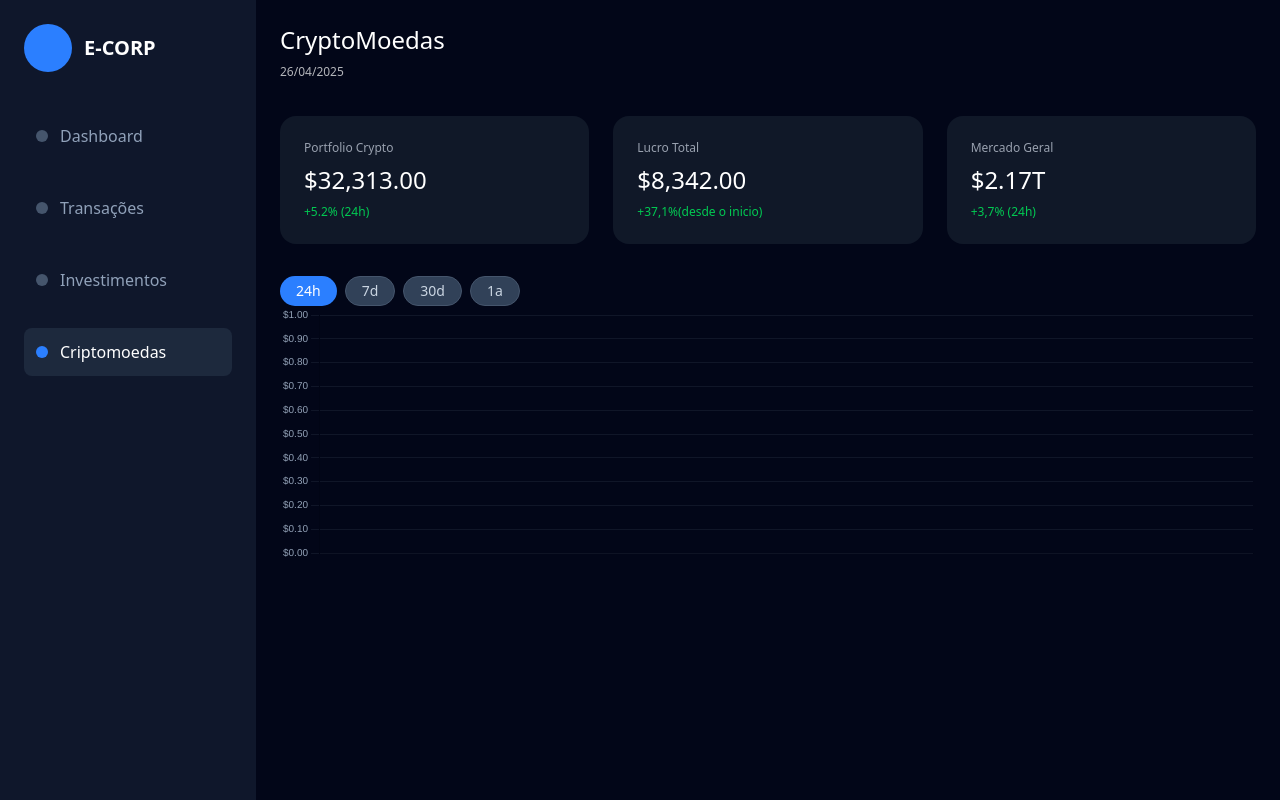
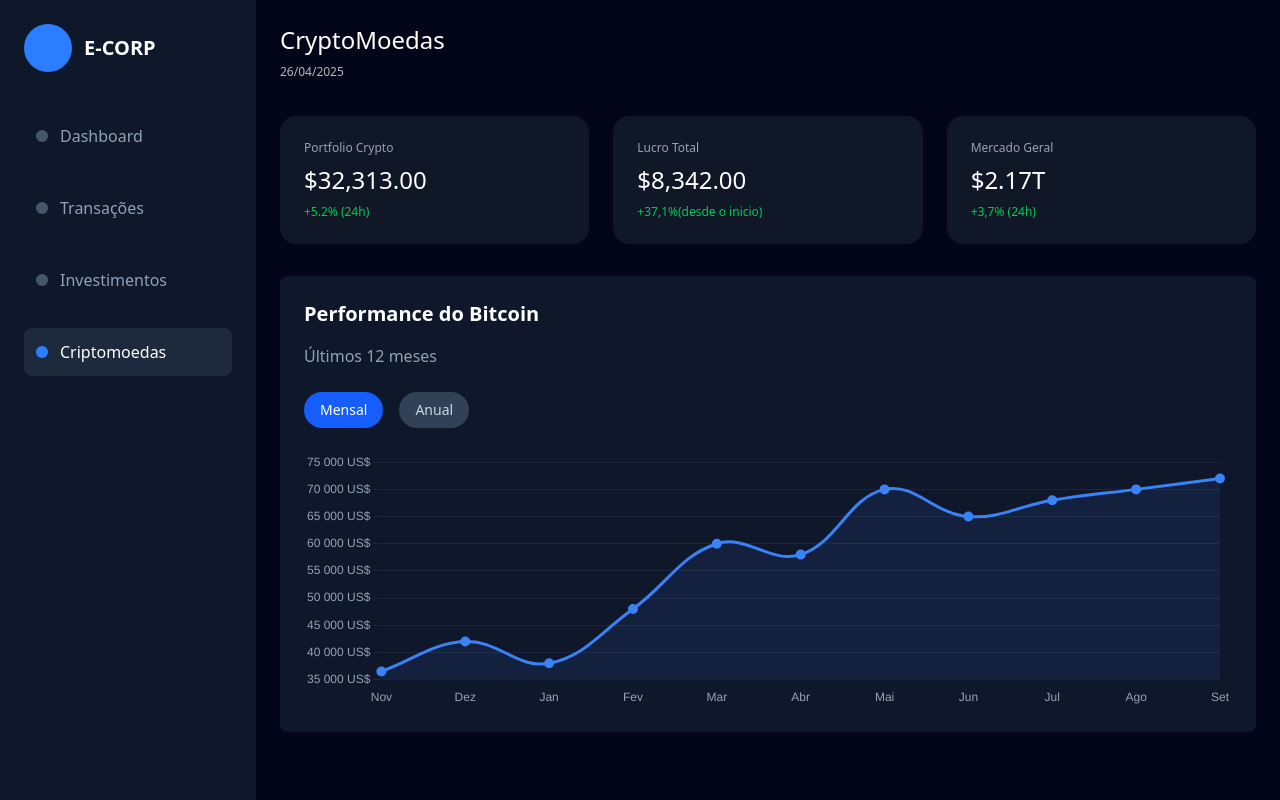
Before and after one commit to BiancaMRV/financedashboard, a React (Vite) app: page /crypto in a window 1280 px wide. Built offline with nearby package versions, Linux system fonts and the light colour scheme; no server answers.

Commit message:
changes in bitcoin chart

```diff
--- a/src/components/crypto/cryptoChart.tsx
+++ b/src/components/crypto/cryptoChart.tsx
@@ -1,194 +1,152 @@
+import { useState } from "react";
+import { Line } from "react-chartjs-2";
 import {
-  CategoryScale,
-  Chart,
-  Filler,
-  Legend,
-  LinearScale,
+  Chart as ChartJS,
   LineElement,
-  PointElement,
-  Title,
-  Tooltip,
-} from "chart.js";
-import { useEffect, useState } from "react";
-import { Line } from "react-chartjs-2";
-Chart.register(
   CategoryScale,
   LinearScale,
   PointElement,
+  Tooltip,
+  Legend,
+  Filler,
+} from "chart.js";
+
+ChartJS.register(
   LineElement,
-  Title,
+  CategoryScale,
+  LinearScale,
+  PointElement,
   Tooltip,
-  Filler,
-  Legend
+  Legend,
+  Filler
 );
-export function CryptoChart() {
-  const [bitcoinData, setBitcoinData] = useState({ prices: [], labels: [] });
 
-  const [timeframe, setTimeframe] = useState("24h");
-  const [loading, setLoading] = useState(true);
+export default function CryptoChart() {
+  const [mode, setMode] = useState("mensal");
 
-  const formatTrillions = (value: number) => {
-    return (value / 1000000000000).toFixed(2) + "T";
+  const formatUSD = (value: any) => {
+    return new Intl.NumberFormat("pt-PT", {
+      style: "currency",
+      currency: "USD",
+      minimumFractionDigits: 0,
+      maximumFractionDigits: 0,
+    }).format(value);
   };
 
-  useEffect(() => {
-    const fetchData = async () => {
-      setLoading(true);
-      try {
-        const response = await fetch(
-          `https://api.coingecko.com/api/v3/coins/bitcoin/market_chart?vs_currency=usd&days=${
-            timeframe === "24h"
-              ? 1
-              : timeframe === "7d"
-              ? 7
-              : timeframe === "30d"
-              ? 30
-              : 365
-          }&interval=${timeframe === "24h" ? "hourly" : "daily"}`
-        );
-        const data = await response.json();
-        const prices = data.prices.map((price: number[]) => price[1]);
-        const labels = data.prices.map((price: number[]) => {
-          const date = new Date(price[0]);
-          return timeframe === "24h"
-            ? date.toLocaleTimeString()
-            : date.toLocaleDateString();
-        });
-        setBitcoinData({ prices, labels });
-      } catch (error) {
-        console.error("Error fetching Bitcoin data:", error);
-      } finally {
-        setLoading(false);
-      }
-    };
-    fetchData();
-    const interval = setInterval(fetchData, 120000);
-    return () => clearInterval(interval);
-  }, [timeframe]);
-
-  const chartData = {
-    labels: bitcoinData.labels,
+  const monthlyData = {
+    labels: [
+      "Nov",
+      "Dez",
+      "Jan",
+      "Fev",
+      "Mar",
+      "Abr",
+      "Mai",
+      "Jun",
+      "Jul",
+      "Ago",
+      "Set",
+    ],
     datasets: [
       {
-        data: bitcoinData.prices,
-        fill: true,
-        backgroundColor: "rgba(59, 130, 246, 0.2)",
-        borderColor: "#3b82f6",
+        label: "Bitcoin (USD)",
+        data: [
+          36500, 42000, 38000, 48000, 60000, 58000, 70000, 65000, 68000, 70000,
+          72000,
+        ],
+        borderColor: "#3B82F6",
+        backgroundColor: "#3B82F6",
         tension: 0.4,
-        pointRadius: 0,
-        pointHoverRadius: 5,
-        borderWidth: 3,
+        fill: { target: "origin", above: "rgba(59, 130, 246, 0.1)" },
+        pointBackgroundColor: "#3B82F6",
+        pointBorderWidth: 2,
+        pointRadius: 4,
       },
     ],
   };
-  const chartOptions = {
+
+  const annualData = {
+    labels: ["2020", "2021", "2022", "2023", "2024", "2025"],
+    datasets: [
+      {
+        label: "Bitcoin (USD)",
+        data: [29000, 47000, 16500, 42000, 68000, 72000],
+        borderColor: "#10B981",
+        backgroundColor: "#10B981",
+        tension: 0.4,
+        fill: { target: "origin", above: "rgba(16, 185, 129, 0.1)" },
+        pointBackgroundColor: "#10B981",
+        pointBorderWidth: 2,
+        pointRadius: 4,
+      },
+    ],
+  };
+
+  const options = {
     responsive: true,
     maintainAspectRatio: false,
+    scales: {
+      x: {
+        ticks: { color: "#94a3b8" },
+        grid: { display: false },
+      },
+      y: {
+        ticks: {
+          color: "#94a3b8",
+          callback: (value: any) => formatUSD(value),
+        },
+        grid: { color: "rgba(148, 163, 184, 0.1)" },
+      },
+    },
     plugins: {
       legend: { display: false },
       tooltip: {
         backgroundColor: "#1e293b",
         titleColor: "#fff",
         bodyColor: "#cbd5e1",
-        displayColors: true,
         callbacks: {
-          title: (context: any) => {
-            return `Bitcoin (BTC)`;
-          },
-          label: (context: { raw: any }) => {
+          label: (context: any) => {
             return `${formatUSD(context.raw)}`;
           },
         },
       },
     },
-    scales: {
-      x: {
-        grid: {
-          display: false,
-          drawBorder: false,
-        },
-        ticks: {
-          color: "#94a3b8",
-          maxRotation: 0,
-          font: {
-            size: 10,
-          },
-        },
-      },
-      y: {
-        grid: {
-          color: "rgba(148, 163, 184, 0.1)",
-          drawBorder: false,
-        },
-        ticks: {
-          color: "#94a3b8",
-          callback: (value: any) => formatUSD(value),
-          font: {
-            size: 10,
-          },
-        },
-      },
-    },
-    elements: {
-      line: {
-        tension: 0.4,
-      },
-    },
   };
+
   return (
-    <div>
-      <div className="flex space-x-2">
+    <div className="flex flex-col gap-4 bg-slate-900 p-6 rounded-lg text-white">
+      <h2 className="text-xl font-bold">Performance do Bitcoin</h2>
+      <p className="text-slate-400">Últimos 12 meses</p>
+
+      <div className="flex gap-4 mt-2">
         <button
-          onClick={() => setTimeframe("24h")}
-          className={`px-4 py-1 rounded-full text-sm ${
-            timeframe === "24h"
-              ? "bg-blue-500 text-white"
-              : "bg-slate-700 text-slate-300 border border-slate-600"
+          onClick={() => setMode("mensal")}
+          className={`px-4 py-2 rounded-full text-sm ${
+            mode === "mensal"
+              ? "bg-blue-600 text-white"
+              : "bg-slate-700 text-slate-300"
           }`}
         >
-          24h
+          Mensal
         </button>
         <button
-          onClick={() => setTimeframe("7d")}
-          className={`px-4 py-1 rounded-full text-sm ${
-            timeframe === "7d"
-              ? "bg-blue-500 text-white"
-              : "bg-slate-700 text-slate-300 border border-slate-600"
+          onClick={() => setMode("anual")}
+          className={`px-4 py-2 rounded-full text-sm ${
+            mode === "anual"
+              ? "bg-blue-600 text-white"
+              : "bg-slate-700 text-slate-300"
           }`}
         >
-          7d
-        </button>
-        <button
-          onClick={() => setTimeframe("30d")}
-          className={`px-4 py-1 rounded-full text-sm ${
-            timeframe === "30d"
-              ? "bg-blue-500 text-white"
-              : "bg-slate-700 text-slate-300 border border-slate-600"
-          }`}
-        >
-          30d
-        </button>
-        <button
-          onClick={() => setTimeframe("1a")}
-          className={`px-4 py-1 rounded-full text-sm ${
-            timeframe === "1a"
-              ? "bg-blue-500 text-white"
-              : "bg-slate-700 text-slate-300 border border-slate-600"
-          }`}
-        >
-          1a
+          Anual
         </button>
       </div>
 
-      <div className="h-64">
-        <Line data={chartData} options={chartOptions} />
+      <div className="h-64 w-full mt-2">
+        <Line
+          data={mode === "mensal" ? monthlyData : annualData}
+          options={options}
+        />
       </div>
     </div>
   );
 }
-function formatUSD(raw: any): string {
-  return new Intl.NumberFormat("en-US", {
-    style: "currency",
-    currency: "USD",
-  }).format(raw);
-}
--- a/src/pages/Crypto.tsx
+++ b/src/pages/Crypto.tsx
@@ -1,4 +1,4 @@
-import { CryptoChart } from "../components/crypto/cryptoChart";
+import CryptoChart from "../components/crypto/cryptoChart"; // Fixed import path casing
 
 export default function Crypto() {
   return (
```
Also changed, not shown: vercel.json.
